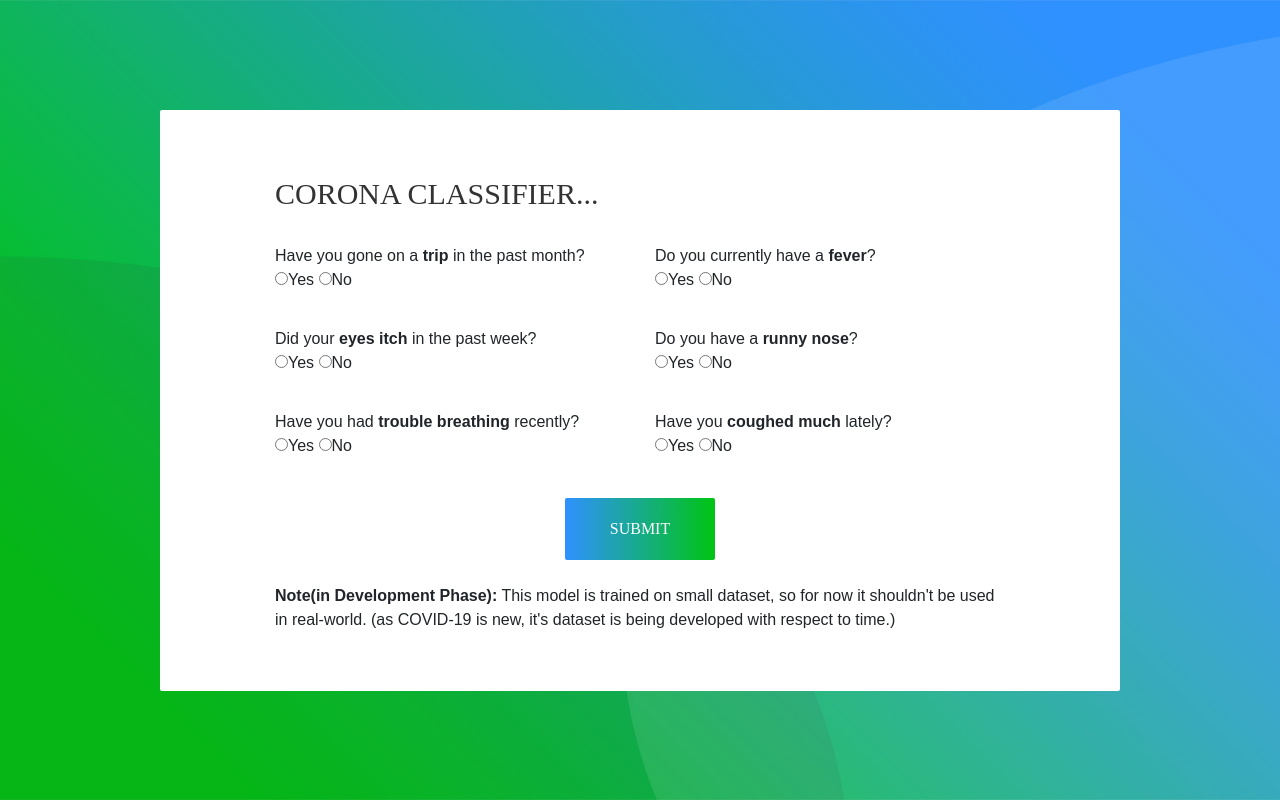
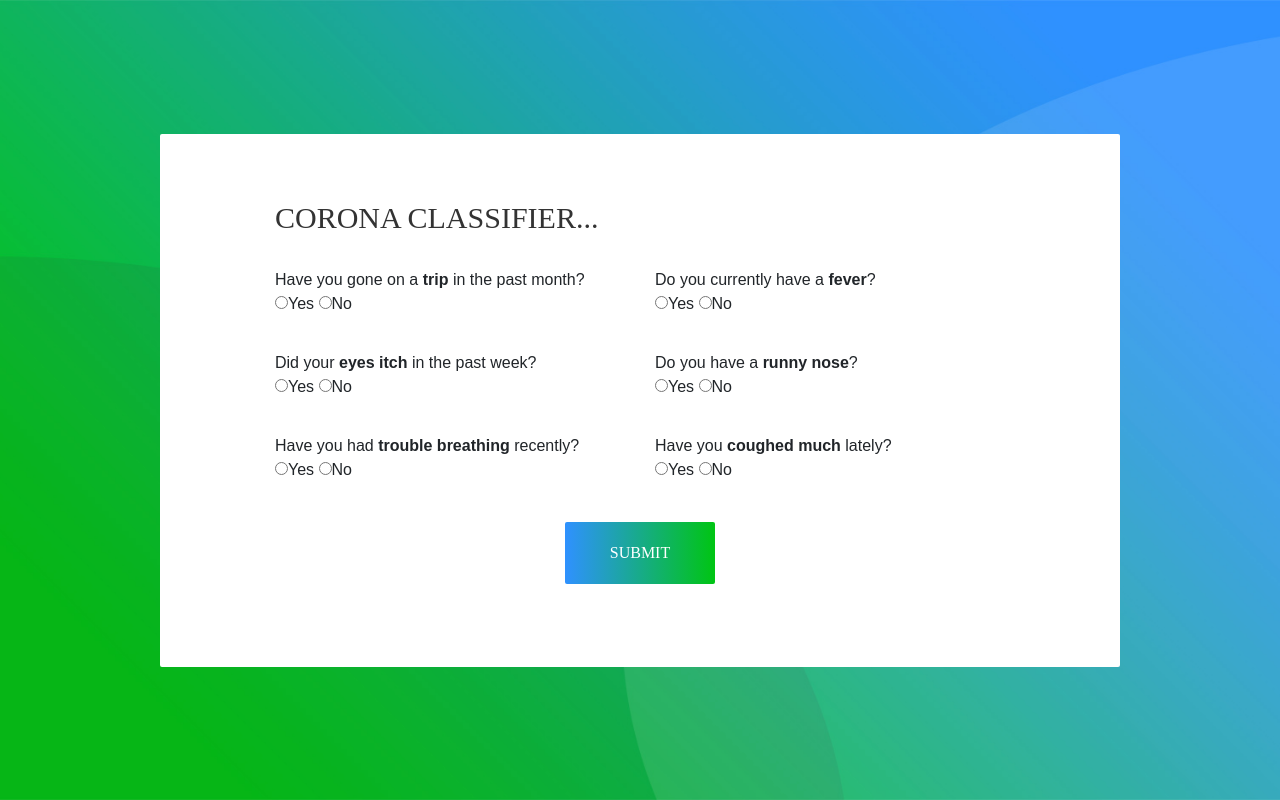
Before and after one commit to adityap27/Corona-Classifier, a Django app: page / in a window 1280 px wide. Run offline with Django 3.2, Linux system fonts and the light colour scheme; some libraries are stand-ins or nearby versions; some web fonts are replaced.

Commit message:
removed note from index page

```diff
--- a/templates/index.html
+++ b/templates/index.html
@@ -71,7 +71,7 @@
 				</div>
 			</form>
 			<br>
-			<b>Note(in Development Phase):</b> This model is trained on small dataset, so for now it shouldn't be used in real-world. (as COVID-19 is new, it's dataset is being developed with respect to time.)
+
 		</div>
 
 	</div>
```
